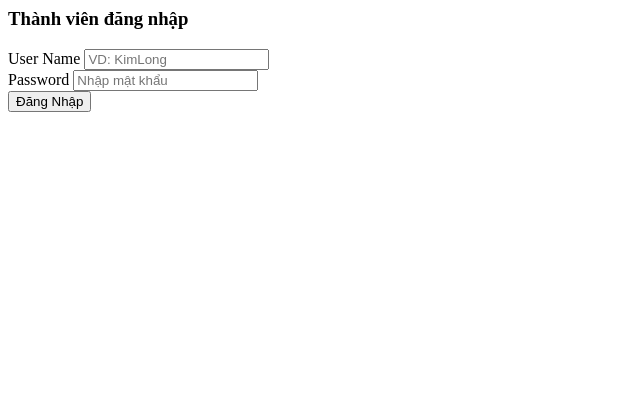
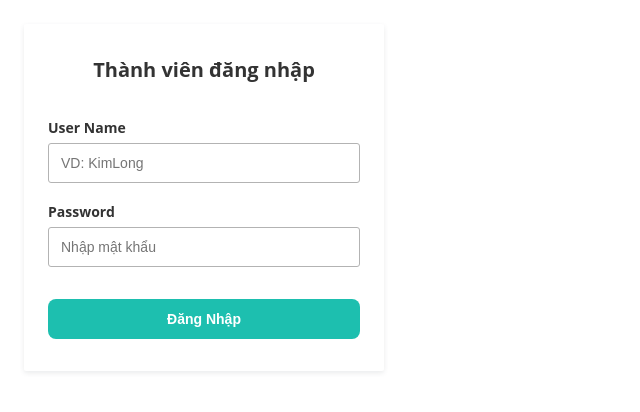
Before and after one commit to KimLong1234567/petshop, a PHP site: page /user/sign_in.php in a window 1280 px wide. Shown: the top 412 px of the page, without its empty margins (0-640 px from the left). Run offline with PHP 8.4, Linux system fonts and the light colour scheme.

Commit message:
config sign_in.php

```diff
--- a/user/sign_in.php
+++ b/user/sign_in.php
@@ -22,14 +22,15 @@ require_once "../connect.php";
 
 <html>
     <head>
-        <!--
+
         <link rel="stylesheet " href="../asset/css/user_login.css">
-        -->
+
     </head>
     <body>
+        <form action="sign_in.php" method = "POST" class="form" id="form-1">
+            <h3 class="heading">Thành viên đăng nhập</h3>
+            <div class="spacer"></div>
 
-        <form action="sign_in.php" method = "POST">
-            <h3 class="heading">Thành viên đăng nhập</h3>
             <div class="form-group">
                 <label for="fullname" class="form-label">User Name</label>
                 <input id="fullname" type="text" name="name" placeholder="VD: KimLong" class="form-control">
@@ -40,7 +41,21 @@ require_once "../connect.php";
                 <input id="password" type="password" placeholder="Nhập mật khẩu" name="password"  class="form-control">
                 <span class="form-message"></span>
             </div>
-                <button class="btn" name="login">Đăng Nhập</button>
+                <button class="form-submit" name="login">Đăng Nhập</button>
         </form>
+        <script src="../js/validator.js"></script>
+    <script>
+        Validator({
+            form: '#form-1',
+            errorSelector: '.form-message',
+            rules: [
+                Validator.isRequired('#fullname', 'Vui lòng nhập username'),
+                Validator.minLength('#password',6),
+                Validator.isConfirmed('#password_confirmation', function(){
+                    return document.querySelector('#form-1 #password').value;
+                }, 'Mật khẩu nhập lại không chính xác'),
+            ]
+        });
+    </script>
     </body>
 </html>
```
